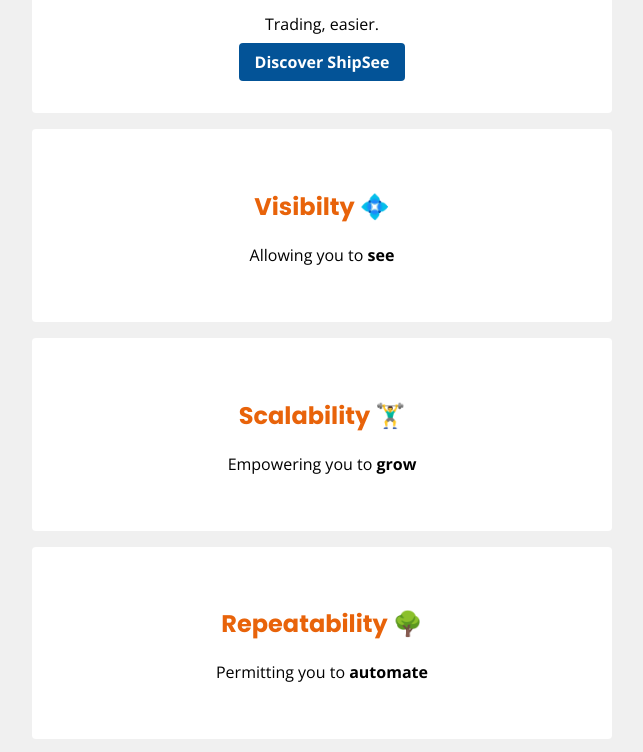
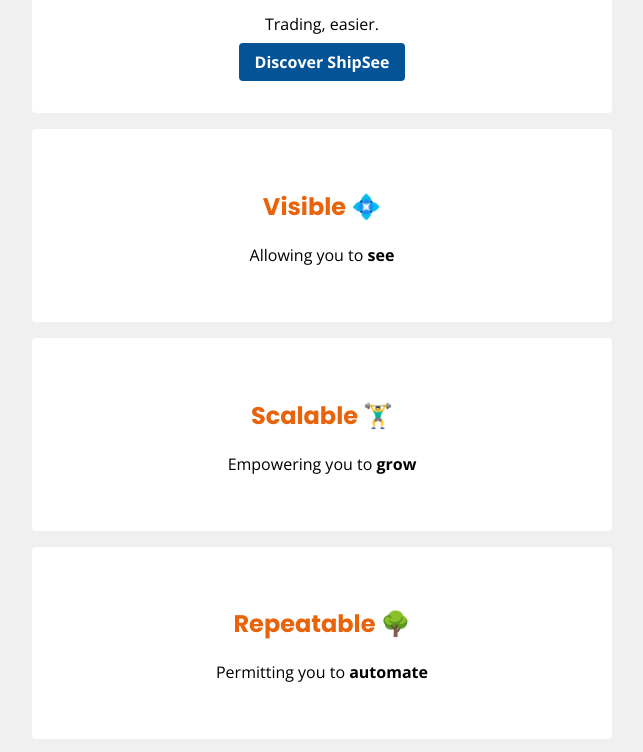
Before and after one commit to carsonmulligan/profile, a plain HTML site: page index.html in a window 1280 px wide. Shown: the part 166-918 px from the top of the page, without its empty margins (318-961 px from the left). Drawn offline with nearby package versions, Linux system fonts and the light colour scheme.

Commit message:
make my profile prettier

```diff
--- a/index.html
+++ b/index.html
@@ -22,17 +22,17 @@
 
 
     <div class="card-white">
-        <h2>Visibilty 💠</h2>
+        <h2>Visible 💠</h2>
         <p>Allowing you to <strong>see</strong></p>
     </div>
 
     <div class="card-white">
-        <h2>Scalability 🏋️‍♂️</h2>
+        <h2>Scalable 🏋️‍♂️</h2>
         <p>Empowering you to <strong>grow</strong></p>
     </div>
 
     <div class="card-white">
-        <h2>Repeatability 🌳</h2>
+        <h2>Repeatable 🌳</h2>
         <p>Permitting you to <strong>automate</strong></p>
     </div>
 
```
